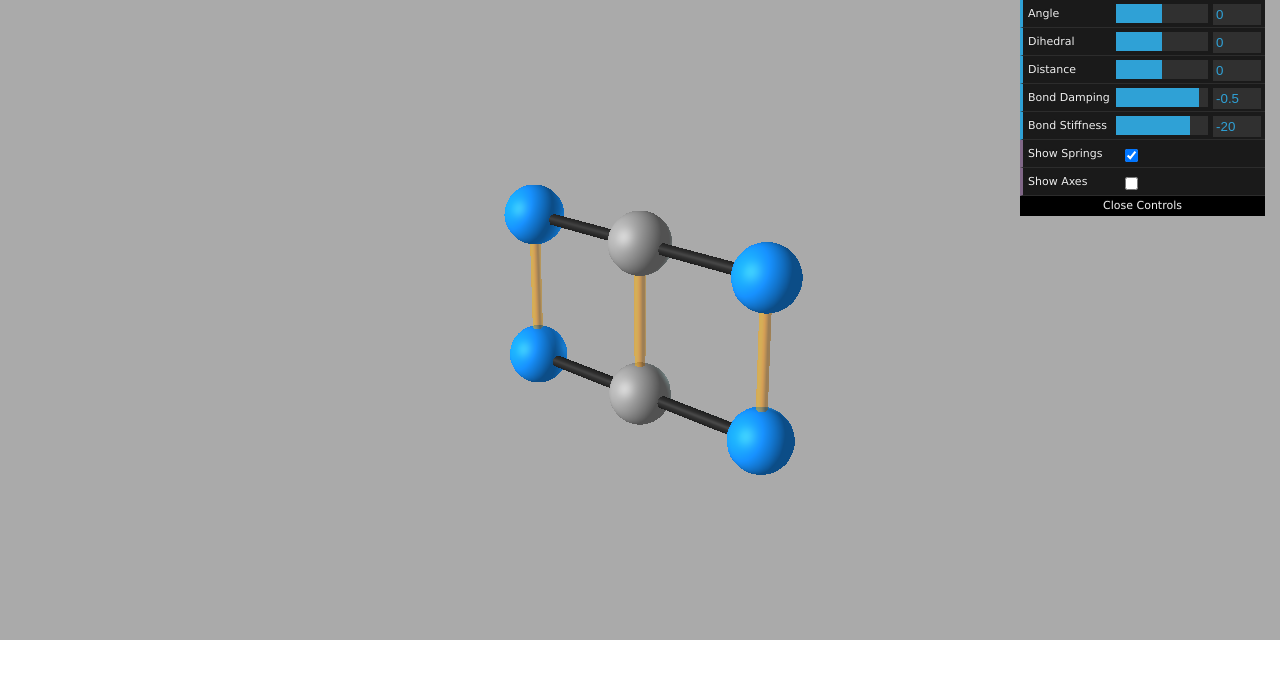
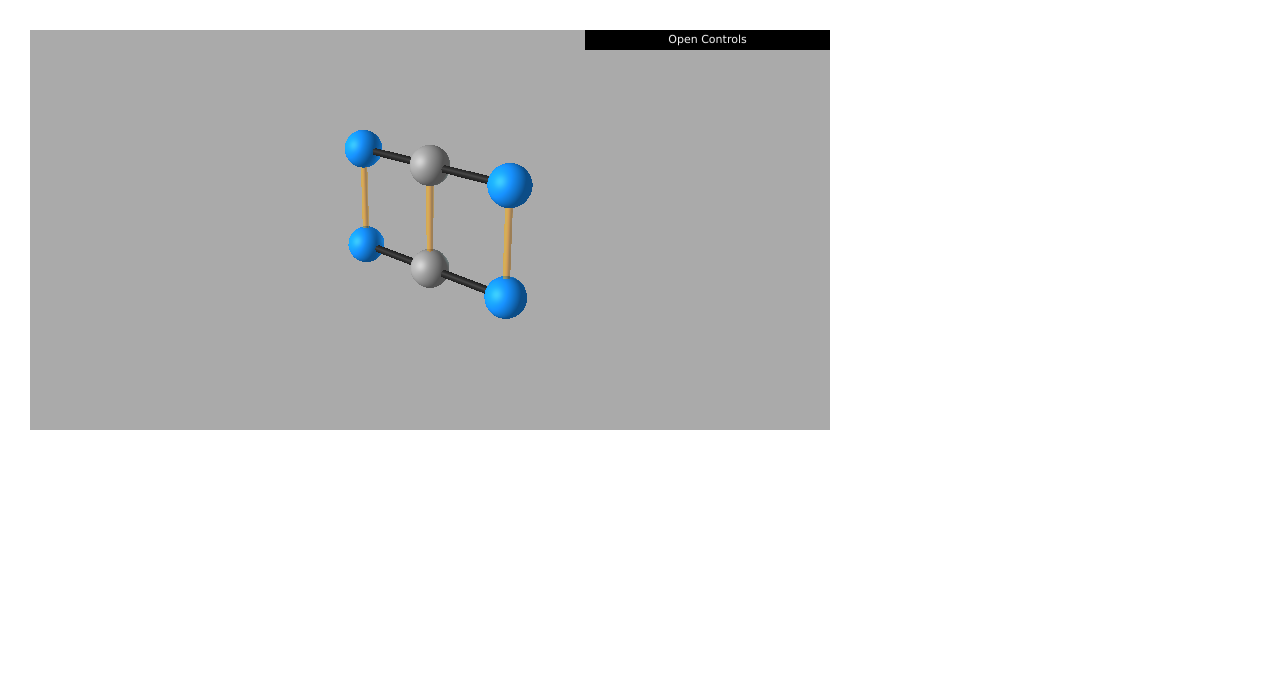
Before and after one commit to pendulumswing/DNA-Viewer, a plain HTML site: page Index.html in a window 1280 px wide. Drawn offline with Linux system fonts and the light colour scheme; animation ran at ten frames a second.

Commit message:
Added GUI folders for optional settings. Added HTML container and css to hold Canvas and GUI elements. Added Aspect Ratio Profiles. Added initial springiness on load.

```diff
--- a/Index.html
+++ b/Index.html
@@ -4,36 +4,19 @@
 	<meta charset="UTF-8">
 	<link rel="stylesheet" href="css/style.css">
 	<script src="js/webGL.js"></script>
-	<title>Three JS</title>
+	<title>DNA Viewer</title>
 </head>
 <body>
-	<canvas id="c"></canvas>
-	<!-- <div id="editor">
-		<div id="view"><canvas id="c"></canvas></div>
-	<div id="controls">
-		<div>
-		<p>various controls
-			would appear here</p>
-			<div>Drag this bar</div>
-			<div>⇐</div>
-		</div>
+	<div class="animDiv">
+		<div id="gui"></div>
+		<!-- <button class="button" id="reset">Reset</button> -->
+		<!-- <button class="button" id="pause">Pause</button> -->
+		<canvas id="c"></canvas>
 	</div>
-	</div> -->
 
-
-
-<script src="build/three.min.js"></script>
-<script src="js/controls/OrbitControls.js"></script>
-<script src="js/libs/dat.gui.min.js"></script>
-<script type="module" src="js/script.js"></script>
-<!-- <script>
-	function main() {
-	const canvas = document.querySelector('#c');
-	const renderer = new THREE.PerspectiveCamera(fov, aspect, near, far);
-	}
-
-</script> -->
-
-
+	<script src="build/three.min.js"></script>
+	<script src="js/controls/OrbitControls.js"></script>
+	<script src="js/libs/dat.gui.min.js"></script>
+	<script type="module" src="js/script.js"></script>
 </body>
 </html>
--- a/css/style.css
+++ b/css/style.css
@@ -8,7 +8,6 @@ html, body {
 
 #c {
     width: 100%;
-    height: 100%;
     /* display: block; */
 }
 
@@ -31,3 +30,29 @@ html, body {
 .gutter.gutter-horizontal {
     cursor: ew-resize;
 }
+
+.animDiv {
+    padding: 30px;
+    position: relative;
+    max-width: 800px;
+    max-height: 800px;
+}
+
+#gui {
+    position: absolute;
+    top: 30px;
+    right: 30px;
+    z-index: 10;
+}
+
+#reset {
+    position: absolute;
+    top: 35px;
+    left: 35px;
+}
+
+#pause {
+    position: absolute;
+    top: 65px;
+    left: 35px;
+}
--- a/js/script.js
+++ b/js/script.js
@@ -40,14 +40,44 @@ function degToRad(degrees) {
 
 function main() {
 
+
+
+    // CANVAS
+    let canvas = document.querySelector('#c');
+    let aspect = 2;
+
+    // SQUARE ASPECT PROFILE
+    // {
+    //     const parent = canvas.parentElement;
+    //     const style = getComputedStyle(parent);
+    //     const num = parseFloat(style.width, 10);
+    //     canvas.height = num;
+    //     canvas.width = num;
+    //     aspect = canvas.width / canvas.height;
+    // }
+
+    // 1.5 ASPECT PROFILE
+    // {
+        // const parent = canvas.parentElement;
+        // const style = getComputedStyle(parent);
+        // const num = parseFloat(style.width, 10);
+        // canvas.height = num * .75;
+        // canvas.width = num;
+        // aspect = canvas.width / canvas.height;
+    // }
+
+    // WINDOW ASPECT PROFILE
+    // {
+    //     canvas.height = window.innerHeight;
+    //     canvas.width = window.innerWidth;
+    //     aspect = canvas.width / canvas.height;
+    // }
+
     // RENDERER
-    const canvas = document.querySelector('#c');
     const renderer = new THREE.WebGLRenderer({canvas});
-    const gui = new dat.GUI();
 
     // CAMERA
     const fov = 30;
-    const aspect = 2;
     const near = 0.1;
     const far = 500;
     const camera = new THREE.PerspectiveCamera(fov, aspect, near, far);
@@ -55,8 +85,15 @@ function main() {
     camera.lookAt(0,-1,0);
     camera.up.set(0,1,0);
 
+    // GUI DOM
+    const gui = new dat.GUI( { autoPlace: false } );        // SOURCE: https://jsfiddle.net/2pha/zka4qkt2/
+    const guiContainer = document.getElementById('gui');
+    guiContainer.appendChild(gui.domElement);
+
+
+
     // CONTROLS - ORBITAL
-    var controls = new THREE.OrbitControls( camera, renderer.domElement );
+    var controls = new THREE.OrbitControls(camera, renderer.domElement);
     controls.update();
 
     // SCENE
@@ -371,6 +408,9 @@ function main() {
         base2.basePair_Loc.position.y = botBase.y;
     };
 
+
+
+
     // GUI
     const trans = {x:0, y:0, z:0};
     const harmonicRot = {x:0, y:0, z:0};
@@ -394,57 +434,54 @@ function main() {
         base1.basePair_Loc.position.y = value * 1 + basePair_LocPosY;
     });
 
-    gui.add(damping, "b", -5.000, 0.000).name('Bond Damping').onChange( function(value) {
+    let springOptionsGuiFolder = gui.addFolder('Spring Options');
+
+    springOptionsGuiFolder.add(damping, "b", -5.000, 0.000).name('Damping').onChange( function(value) {
         damping.b = value;
     });
 
-    gui.add(stiffness, "k", -100, 0).name('Bond Stiffness').onChange( function(value) {
+    springOptionsGuiFolder.add(stiffness, "k", -100, 0).name('Stiffness').onChange( function(value) {
         stiffness.k = value;
     });
 
-    gui.add(showSprings, "visible").name('Show Springs').onChange( function(value) {
+    springOptionsGuiFolder.add(showSprings, "visible").name('Show Springs').onChange( function(value) {
         springs.forEach((node) => {
             node.spring_Obj.visible = value;
         })
     });
 
-    gui.add(showAxes, "visible").name('Show Axes').onChange( function(value) {
+    let debugGuiFolder = gui.addFolder('Debug');
+
+    debugGuiFolder.add(showAxes, "visible").name('Show Axes').onChange( function(value) {
         checkAxesHelpers(value);
     });
+
+    gui.close();
+
+
+
+
+    // PAUSE RENDER - https://stackoverflow.com/questions/38034787/three-js-and-buttons-for-start-and-pause-animation
 
 
 
     // RENDER
     renderer.render(scene, camera);
 
+    base1.basePair_Loc.position.y = 1.5;    // Start with a little springiness on load
+
     // RENDER UPDATE LOOP
     function render(time) {
         time *= 0.001;  // converts time to seconds
 
         // Responisve Aspect Ratio
-        if(resizeRendererToDisplaySize(renderer)) {
-            const canvas = renderer.domElement;
-            camera.aspect = canvas.clientWidth / canvas.clientHeight;
-            camera.updateProjectionMatrix();
-        }
+        // if(resizeRendererToDisplaySize(renderer)) {
+        //     const canvas = renderer.domElement;
+        //     camera.aspect = canvas.clientWidth / canvas.clientHeight;
+        //     camera.updateProjectionMatrix();
+        // }
 
-        // Animate Objects
-        // objects.forEach((obj, index) => {
-        //     const speed = 1 + index * 0.1;
-        //     const rot = time * speed;
-        //     const pos = (((1 + index) + time) % 3) /0.5 -3;
-        //     obj.rotation.x = rot;
-        //     obj.rotation.y = rot;
-        //     obj.position.x = pos;
-        // });
-
-        // add an AxesHelper to each node
-        // objects.forEach((node) => {
-        //     const axes = new THREE.AxesHelper();
-        //     axes.material.depthTest = false;
-        //     axes.renderOrder = 1;
-        //     node.add(axes);
-        // });
+        resizeRendererToDisplaySize(renderer);
 
         // SPRINGS
         springLoop();
@@ -456,7 +493,7 @@ function main() {
         requestAnimationFrame(render);
         renderer.render(scene, camera);
     }
-        requestAnimationFrame(render);
+    requestAnimationFrame(render);
 
     // Responsive Display
     function resizeRendererToDisplaySize(renderer) {
@@ -466,6 +503,8 @@ function main() {
         const needResize = canvas.width !== width || canvas.height !== height;
         if (needResize) {
             renderer.setSize(width, height, false);
+            camera.aspect = width / height;
+            camera.updateProjectionMatrix();
         }
         return needResize;
     }
@@ -487,3 +526,16 @@ main();
 //       };
 //     },
 //   });
+
+
+
+
+// Animate Objects
+// objects.forEach((obj, index) => {
+//     const speed = 1 + index * 0.1;
+//     const rot = time * speed;
+//     const pos = (((1 + index) + time) % 3) /0.5 -3;
+//     obj.rotation.x = rot;
+//     obj.rotation.y = rot;
+//     obj.position.x = pos;
+// });
```
